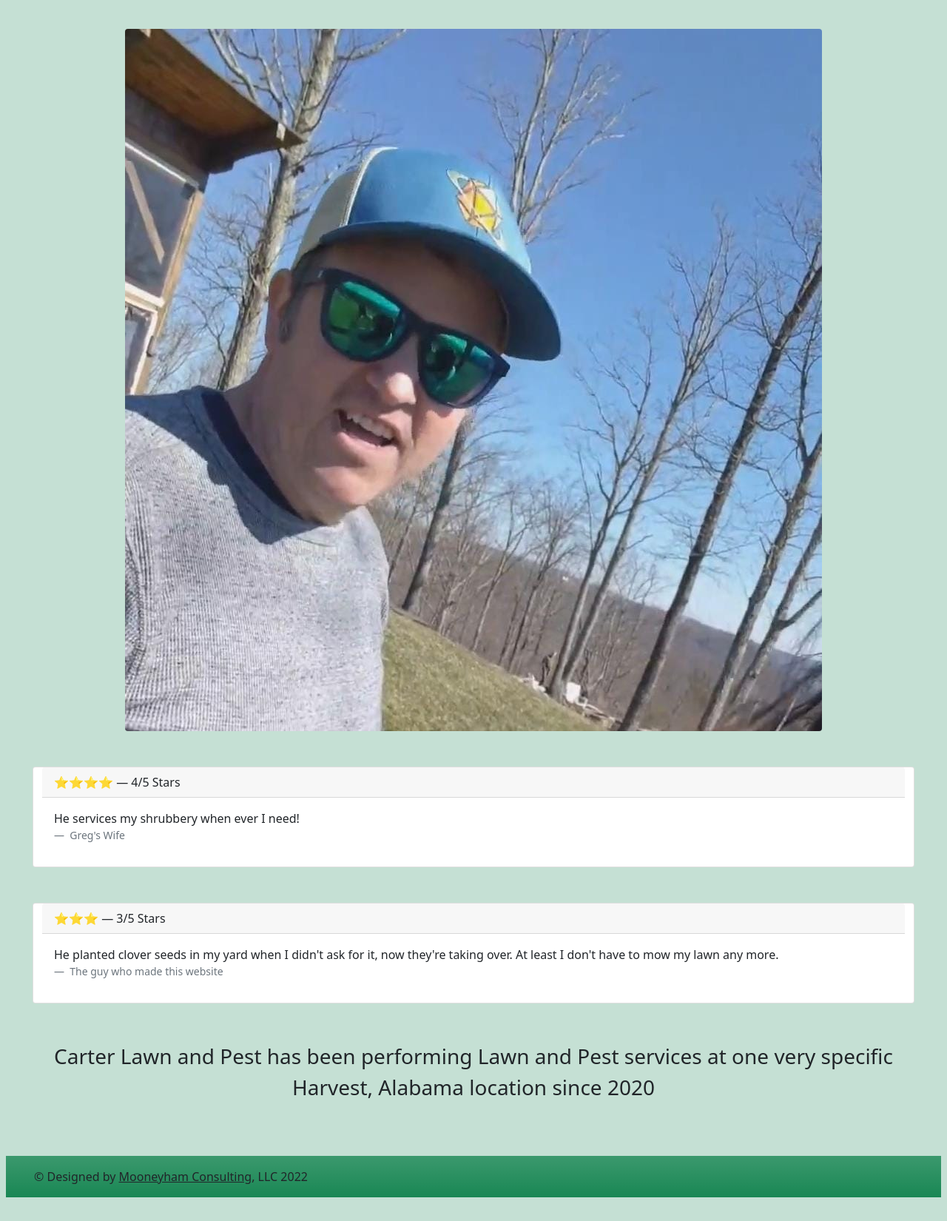
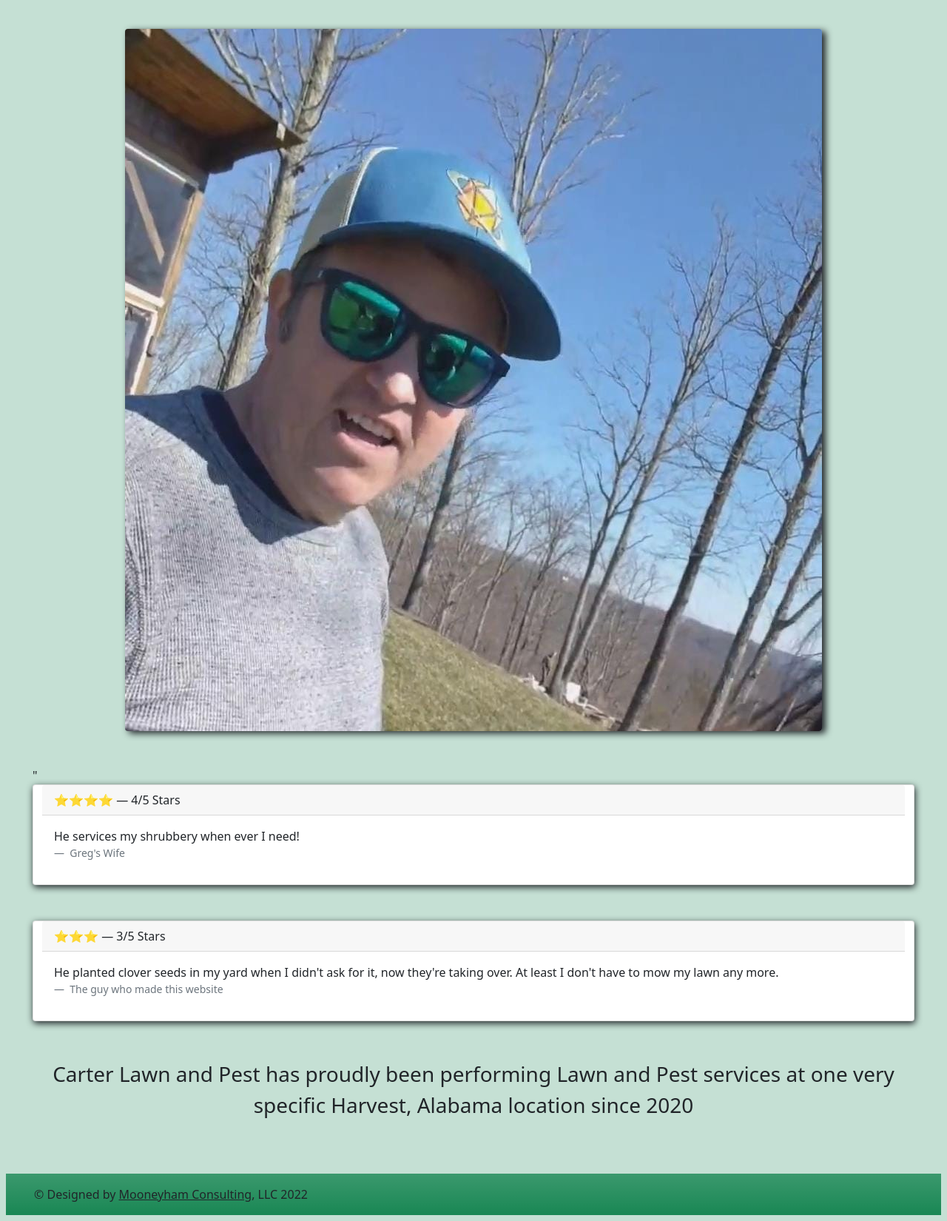
Before and after one commit to FAntsyPants/Carter-Lawn-and-Pest, a plain HTML site: page index.html in a window 1280 px wide. Shown: the part 93-1743 px from the top of the page at 74% size. Before the commit the page ends 1719 px from the top, so only its background shows below. Drawn offline with Linux system fonts and the light colour scheme; some packages are replaced by stand-ins of ours.

Commit message:
comments, drop shadows, and Google Maps first steps
added comments, drop shadows, and preparation for the Google map

```diff
--- a/index.html
+++ b/index.html
@@ -6,14 +6,14 @@
     <link rel="stylesheet" href="/css/bootstrap.css">
     <meta name="viewport" content="width=device-width, initial-scale=1">
     <script src="https://polyfill.io/v3/polyfill.min.js?features=default"></script>
-    <link rel="stylesheet" href="/css/Google_Map.css">
-    <script type="text/javascript" src="/js/Google_Map.js">
+    <link rel="stylesheet" type = "text/css" href="/css/Google_Map.css">
+    <script type="module" src="/js/Google_Map.js">
 
     </script>
 
   </head>
   <body class="bg-success p-2 text-dark bg-opacity-25">
-  <nav class="navbar navbar-dark bg-success bg-gradient m-0" >
+  <nav class="navbar navbar-expand-md navbar-dark bg-success bg-gradient m-0" >
 
 <!--THE NAVABAR AS PER https://getbootstrap.com/docs/5.1/components/navbar/#nav -->
 
@@ -21,15 +21,22 @@
       <a class="navbar-brand fw-bold" href="#"><img src="mowing2.svg" style="height:50px; width:50px;"> Carter Lawn and Pest</a>
   </div>
 </nav>
+
+<!--A GOOGLE MAP THAT'S NOT WORKING
+
+<div id="map"></div>
+  -->
+
+<!--PHOTO -->
 <div class = "container-fluid  p-5 m-auto" >
   <div class="col">
-    <img src="/CEO.jpg" class="img-fluid rounded mx-auto mb-5 d-block" alt="" style="height:auto;">
+    <img src="/CEO.jpg" class="img-fluid rounded mx-auto mb-5 d-block" alt="" style="height:auto; box-shadow: 5px 3px 10px;">
   </div>
 <div class="col">
-
+<!--CARDS-->
 <div class="row">
-
-<div class="card">
+"
+<div class="card" style="box-shadow: 1px 3px 10px;">
   <div class="card-header">
     ⭐⭐⭐⭐ — 4/5 Stars
   </div>
@@ -42,7 +49,7 @@
     </blockquote>
     </div>
   </div>
-  <div class="card mt-5">
+  <div class="card mt-5" style="box-shadow: 1px 3px 10px;">
     <div class="card-header">
       ⭐⭐⭐ — 3/5 Stars
     </div>
@@ -57,13 +64,13 @@
     </div>
 </div>
 </div>
-
+<!--DESCRIPTIVE PARAGRAPH-->
   <div class="row py-2">
-    <p class="text-center fs-3 "><br> Carter Lawn and Pest has been performing Lawn and Pest services at one very specific Harvest, Alabama location since 2020 </p>
+    <p class="text-center fs-3 "><br> Carter Lawn and Pest has proudly been performing Lawn and Pest services at one very specific Harvest, Alabama location since 2020 </p>
   </div>
 </div>
   </div>
-
+<!--FOOTER -->
   <footer class="footer mt-auto py-3 bg-success bg-gradient">
       <div class="col-md-4 d-flex align-items-center">
         <a href="/" class="mb-3 me-2 mb-md-0 text-muted text-decoration-none lh-1">
@@ -73,8 +80,15 @@
       </div>
 
 
-      </ul>
+
     </footer>
+    <!--SCRIPT FOR THAT GOOGLE MAP-->
+    <script async
+    src="https://maps.googleapis.com/maps/api/js?key=AIzaSyDx294NYdxoXgcPfGEJ54GE_q7TnEVMuAM&callback=initMap">
+</script>
+
+
+
   </body>
 
 
```
